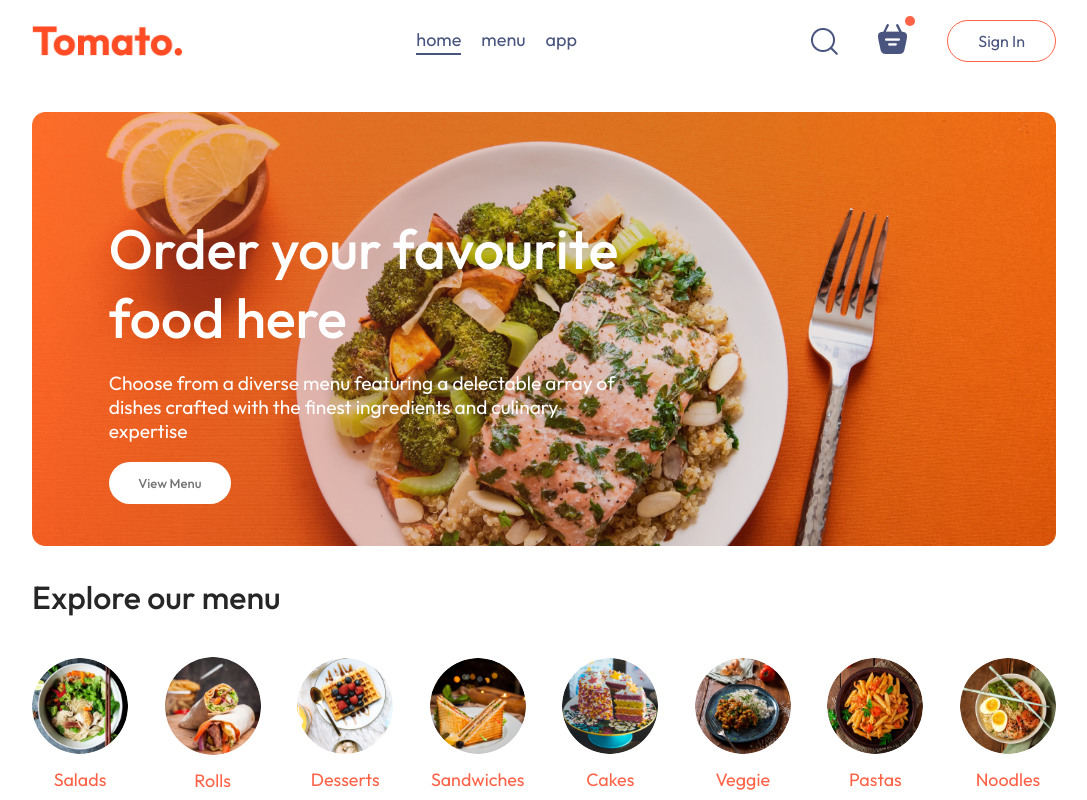
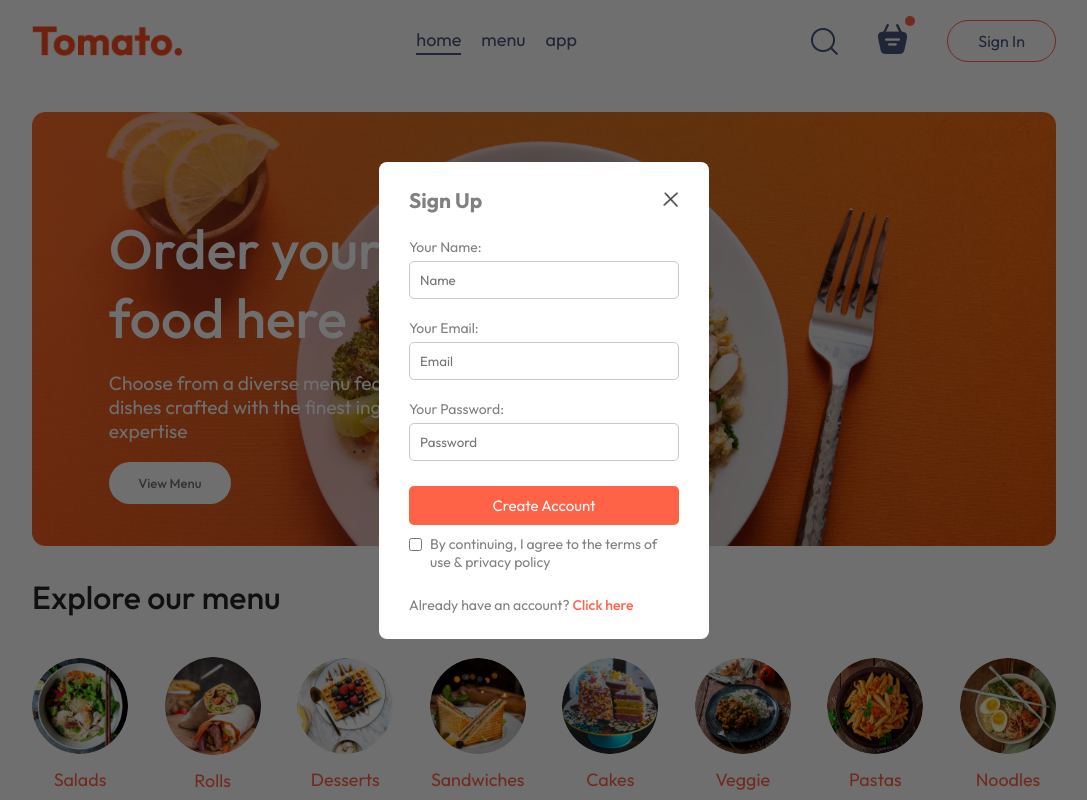
Before and after one commit to gonzagramaglia/mern-ecommerce, a React (Vite) app in the folder frontend/: page / in a window 1280 px wide. Both pictures are taken after a click on the button "Sign In". Shown: the top 800 px of the page, without its empty margins (96-1183 px from the left). Built offline with nearby package versions, Linux system fonts and the light colour scheme.

Commit message:
frontend: LoginPopup component ready. cool mounting and unmounting

```diff
--- a/frontend/src/App.jsx
+++ b/frontend/src/App.jsx
@@ -4,12 +4,20 @@ import Home from "./pages/Home/Home";
 import { Route, Routes } from "react-router-dom";
 import PlaceOrder from "./pages/PlaceOrder/PlaceOrder";
 import Footer from "./components/Footer/Footer";
+import { useState } from "react";
+import LoginPopup from "./components/LoginPopup/LoginPopup";
 
 const App = () => {
+  const [showLogin, setShowLogin] = useState(false);
   return (
     <>
+      {showLogin ? (
+        <>
+          <LoginPopup showLogin={showLogin} setShowLogin={setShowLogin} />
+        </>
+      ) : null}
       <div className="app">
-        <Navbar />
+        <Navbar setShowLogin={setShowLogin} />
         <Routes>
           <Route path="/" element={<Home />} />
           <Route path="/cart" element={<Cart />} />
--- a/frontend/src/assets/assets.js
+++ b/frontend/src/assets/assets.js
@@ -59,11 +59,13 @@ import food_31 from "./food_31.png";
 import food_32 from "./food_32.png";
 
 import rating_stars from "./rating_stars.png";
+import cross_icon from "./cross_icon.png";
 
 export const assets = {
   logo,
   play_store,
   app_store,
+  cross_icon,
   github_icon,
   linkedin_icon,
   add_icon,
--- a/frontend/src/components/Header/Header.css
+++ b/frontend/src/components/Header/Header.css
@@ -40,6 +40,10 @@
   border-radius: 50px;
 }
 
+.header-contents button a:hover {
+  border-bottom: 1px solid #49557e;
+}
+
 @media (max-width: 1050px) {
   .header-contents {
     max-width: 45%;
--- a/frontend/src/components/Header/Header.jsx
+++ b/frontend/src/components/Header/Header.jsx
@@ -10,7 +10,9 @@ const Header = () => {
             Choose from a diverse menu featuring a delectable array of dishes
             crafted with the finest ingredients and culinary expertise
           </p>
-          <button>View Menu</button>
+          <button>
+            <a href="#explore-menu">View Menu</a>
+          </button>
         </div>
       </div>
     </>
--- /dev/null
+++ b/frontend/src/components/LoginPopup/LoginPopup.css
@@ -0,0 +1,81 @@
+.login-popup {
+  position: absolute;
+  z-index: 1;
+  width: 100%;
+  height: 100%;
+  background-color: #00000090;
+  display: grid;
+}
+
+.login-popup-form {
+  place-self: center;
+  width: max(23vw, 330px);
+  color: #808080;
+  background-color: white;
+  display: flex;
+  flex-direction: column;
+  gap: 25px;
+  padding: 25px 30px;
+  border-radius: 8px;
+  font-size: 14px;
+  animation: fadeIn 0.5s;
+}
+
+.login-popup-title {
+  display: flex;
+  justify-content: space-between;
+  align-items: center;
+  color: gray;
+}
+
+.login-popup-title img {
+  width: 16px;
+  cursor: pointer;
+}
+
+.login-popup-inputs {
+  display: flex;
+  flex-direction: column;
+}
+
+.login-popup-inputs label {
+  margin-bottom: 5px;
+}
+
+.login-popup-inputs input {
+  padding: 10px;
+  margin-bottom: 20px;
+  outline: none;
+  border: 1px solid #c9c9c9;
+  border-radius: 5px;
+}
+.login-popup-inputs input:last-of-type {
+  margin-bottom: 0px;
+}
+
+.login-popup-form button {
+  border: none;
+  padding: 10px;
+  border-radius: 5px;
+  color: white;
+  background-color: tomato;
+  font-size: 15px;
+  cursor: pointer;
+}
+
+.login-popup-condition {
+  display: flex;
+  align-items: start;
+  gap: 8px;
+  margin-top: -15px;
+}
+
+.login-popup-condition input {
+  margin-top: 3.3px;
+}
+
+.login-popup p span {
+  color: tomato;
+  cursor: pointer;
+  font-weight: 500;
+}
--- /dev/null
+++ b/frontend/src/components/LoginPopup/LoginPopup.jsx
@@ -0,0 +1,85 @@
+import "./LoginPopup.css";
+import { useState, useRef, useEffect } from "react";
+import { assets } from "../../assets/assets.js";
+
+const LoginPopup = ({ showLogin, setShowLogin }) => {
+  const [currentState, setCurrentState] = useState("Sign Up");
+  const popupRef = useRef(null);
+
+  const handleClickOutside = (event) => {
+    if (popupRef.current && !popupRef.current.contains(event.target)) {
+      setShowLogin(false);
+    }
+  };
+
+  useEffect(() => {
+    if (showLogin) {
+      document.addEventListener("mousedown", handleClickOutside);
+    }
+
+    return () => {
+      document.removeEventListener("mousedown", handleClickOutside);
+    };
+  }, [showLogin]);
+
+  if (!showLogin) return null;
+
+  return (
+    <>
+      <div className="login-popup">
+        <form className="login-popup-form" ref={popupRef}>
+          <div className="login-popup-title">
+            <h2>{currentState}</h2>
+            <img src={assets.cross_icon} onClick={() => setShowLogin(false)} />
+          </div>
+          <div className="login-popup-inputs">
+            {currentState === "Sign Up" ? (
+              <>
+                <label htmlFor="name">Your Name:</label>
+                <input type="text" placeholder="Name" id="name" required />
+              </>
+            ) : null}
+            <label htmlFor="email">Your Email:</label>
+            <input type="email" placeholder="Email" id="email" required />
+            <label htmlFor="password">Your Password:</label>
+
+            <input
+              type="password"
+              id="password"
+              placeholder={
+                currentState === "Sign Up" ? "Password" : "**********"
+              }
+              required
+            />
+          </div>
+          <button>
+            {currentState === "Sign Up" ? "Create Account" : "Login"}
+          </button>
+          {currentState === "Sign Up" ? (
+            <>
+              <div className="login-popup-condition">
+                <input type="checkbox" id="check" required />
+                <label htmlFor="check">
+                  By continuing, I agree to the terms of use & privacy policy
+                </label>
+              </div>
+              <p>
+                Already have an account?{" "}
+                <span onClick={() => setCurrentState("Sign In")}>
+                  Click here
+                </span>
+              </p>
+            </>
+          ) : (
+            <p>
+              Create a new account?{" "}
+              <span onClick={() => setCurrentState("Sign Up")}>Click here</span>
+            </p>
+          )}
+        </form>
+      </div>
+    </>
+  );
+};
+
+export default LoginPopup;
--- a/frontend/src/components/Navbar/Navbar.jsx
+++ b/frontend/src/components/Navbar/Navbar.jsx
@@ -2,7 +2,7 @@ import { assets } from "../../assets/assets";
 import "./Navbar.css";
 import { Link } from "react-router-dom";
 
-const Navbar = () => {
+const Navbar = ({ setShowLogin }) => {
   return (
     <div className="navbar">
       <img src={assets.logo} alt="logo" className="logo" />
@@ -23,7 +23,7 @@ const Navbar = () => {
           <img src={assets.basket_icon} alt="" />
           <div className="dot"></div>
         </div>
-        <button>Sign In</button>
+        <button onClick={() => setShowLogin(true)}>Sign In</button>
       </div>
     </div>
   );
```
